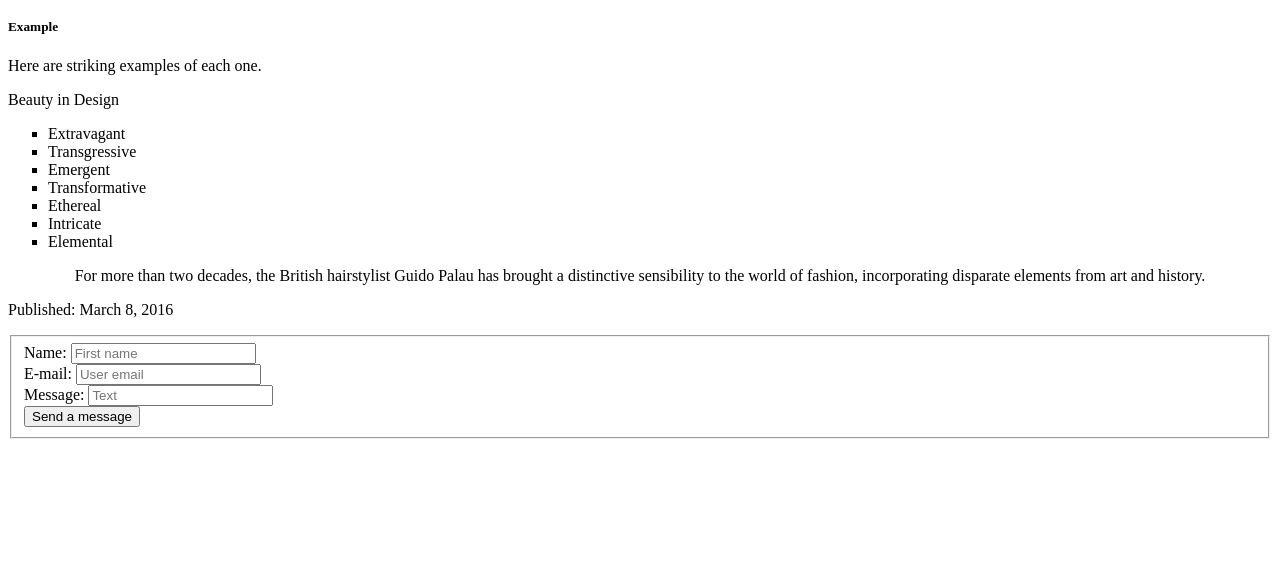
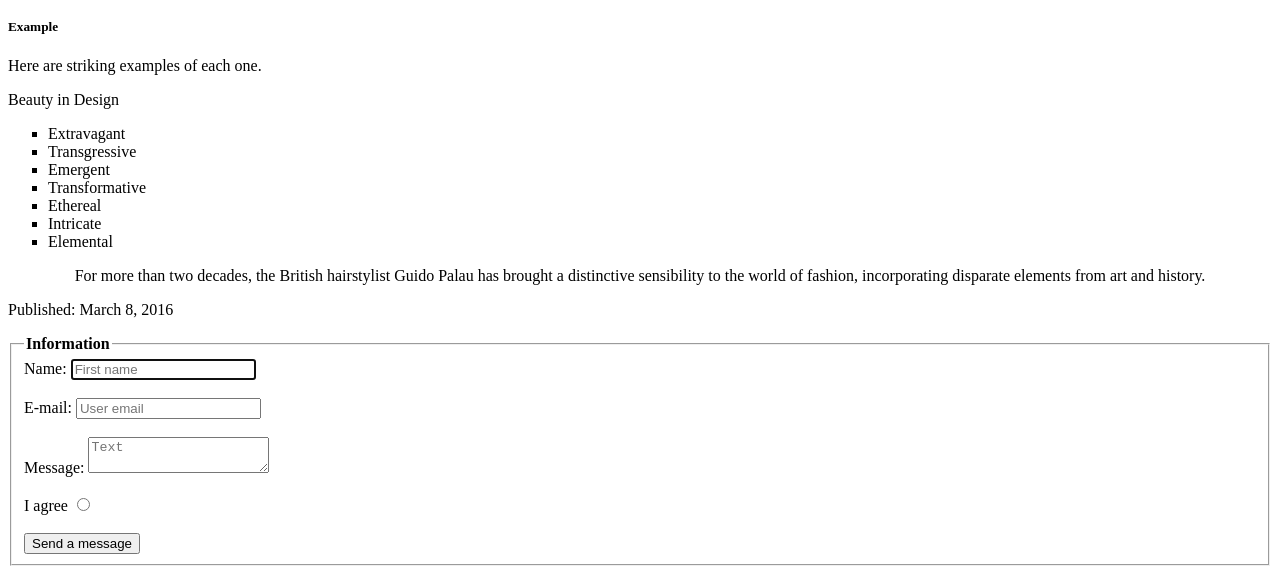
Before and after one commit to ulia-kovtuniak/task2, a plain HTML site: page index.html in a window 1280 px wide. Shown: the part 564-1138 px from the top of the page. Before the commit the page ends 1011 px from the top, so only its background shows below. Drawn offline with Linux system fonts and the light colour scheme.

Commit message:
Initial commit

```diff
--- a/index.html
+++ b/index.html
@@ -37,14 +37,22 @@
             <fotter> <p> Published:<time datetime="2016-03-08"> March 8, 2016</time></p></fotter>
             <form id="contact" action="" method="post">
                 <fieldset>
+                    <legend><strong>Information</strong></legend>
                     <label for="name" required/>Name:</label>
-                    <input type="text" name="name" placeholder="First name"/> <br>
+                    <input type="text" name="name" placeholder="First name" autofocus /> <br>
+                        <br>
                     <label for="email" required/>E-mail:</label>
                     <input type="email" name="email" placeholder="User email"> <br>
+                        <br>
                     <label for="msg">Message:</label>
-                    <input type="textarea" name="msg" placeholder="Text"><br>
+                    <textarea name="msg" placeholder="Text"></textarea>
+                    <br>
+                    <br>
+                    <label for="ok">I agree</label>
+                    <input type="radio" name="ok" value="I agree">
+                    <br>
+                    <br>
                     <button input type="submit">Send a message</button>
                 </fieldset>
-
         </form>
     </body>
```
